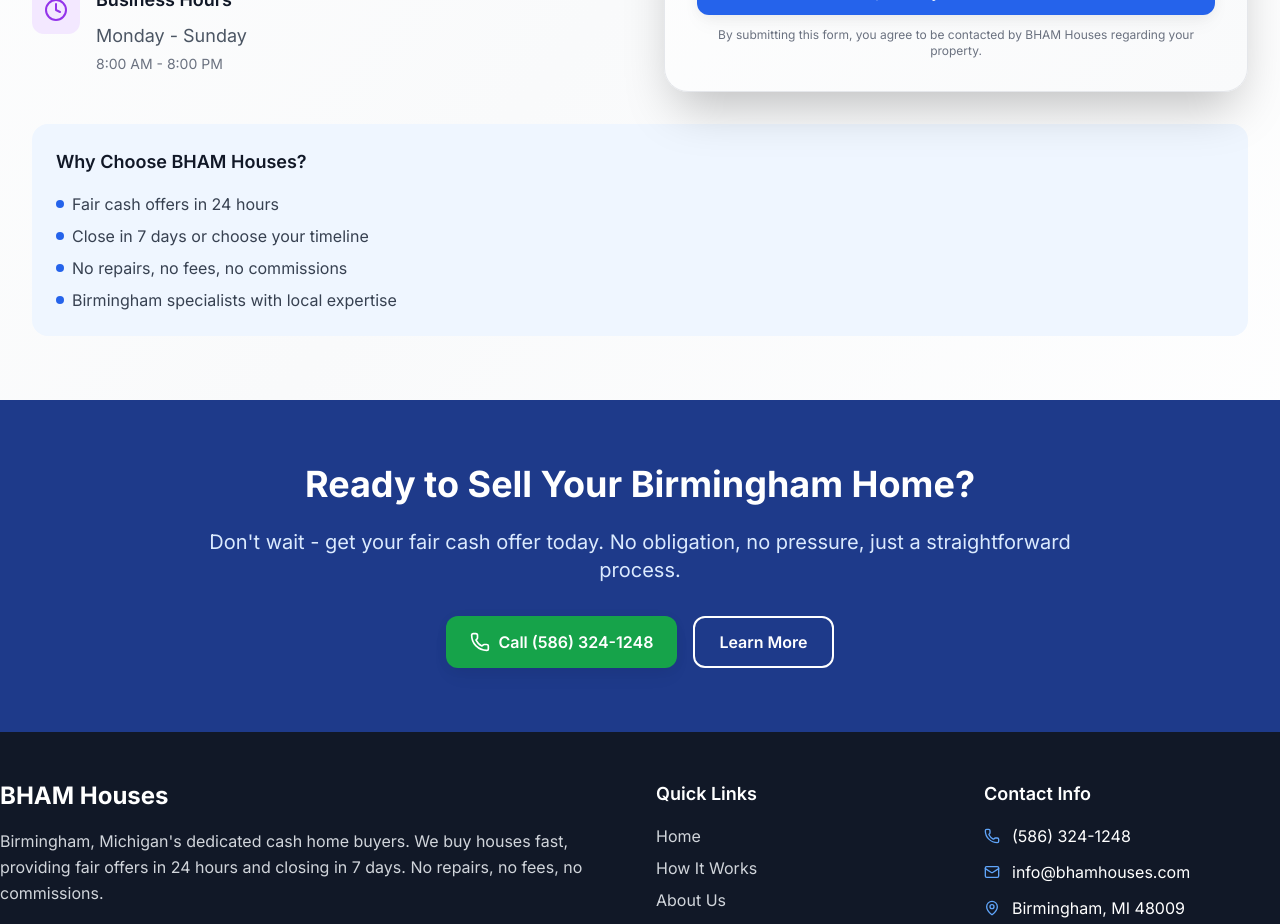
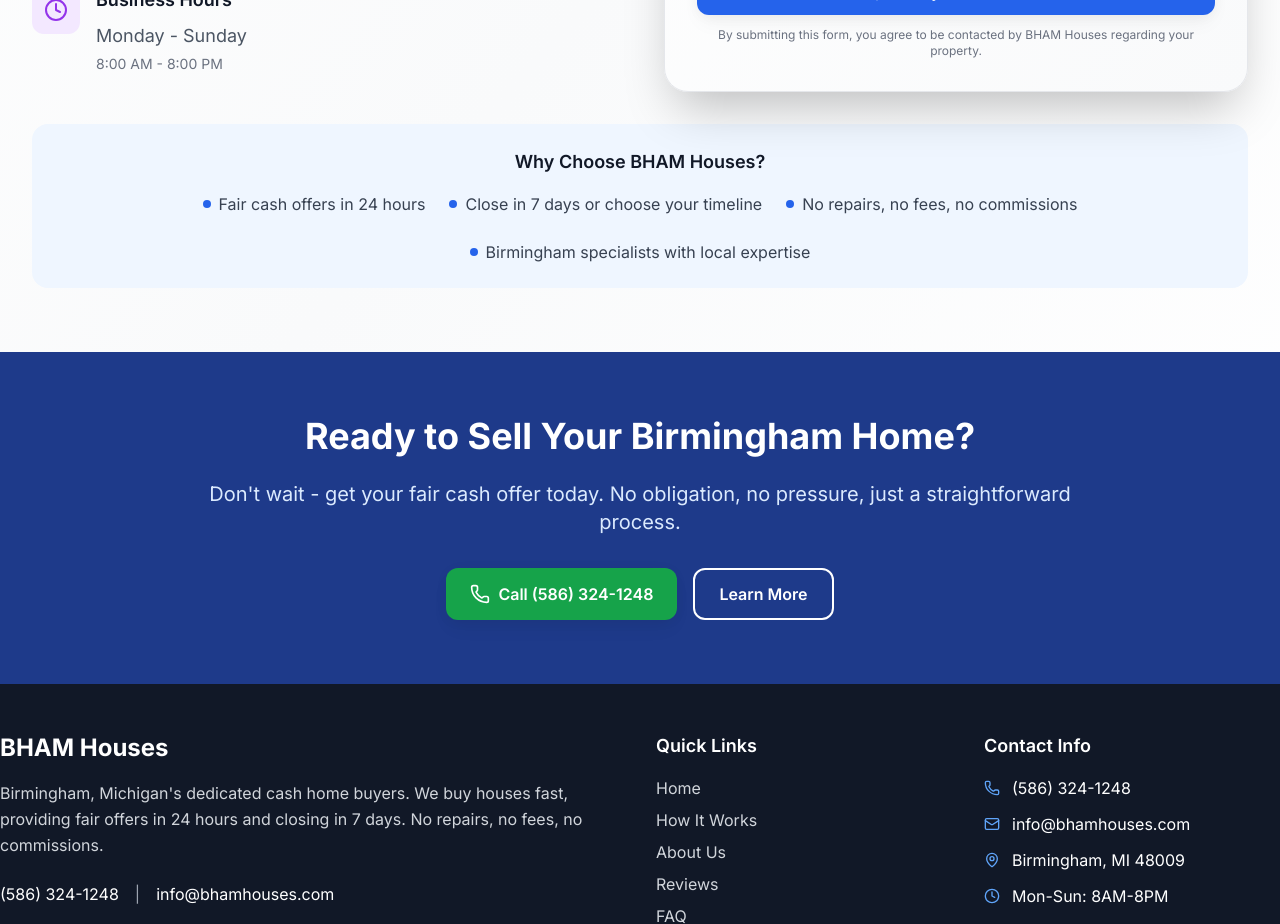
Before and after one commit to tomytomz1/bhamhouses, a Next.js app: page /contact in a window 1280 px wide. Shown: the part 880-1804 px from the top of the page. Built offline with nearby package versions, Linux system fonts and the light colour scheme; no server answers.

Commit message:
Center Why Choose BHAM Houses section and display points horizontally in one row

```diff
--- a/src/app/contact/page.tsx
+++ b/src/app/contact/page.tsx
@@ -101,26 +101,26 @@
           </div>
 
           {/* Why Choose Us - Full Width Row */}
-          <div className="bg-blue-50 rounded-2xl p-6 mt-8">
+          <div className="bg-blue-50 rounded-2xl p-6 mt-8 text-center">
             <h3 className="text-lg font-semibold text-gray-900 mb-4">Why Choose BHAM Houses?</h3>
-            <ul className="space-y-2 text-gray-700">
-              <li className="flex items-center space-x-2">
-                <div className="w-2 h-2 bg-blue-600 rounded-full"></div>
+            <div className="flex flex-wrap justify-center items-center gap-6 text-gray-700">
+              <div className="flex items-center space-x-2">
+                <div className="w-2 h-2 bg-blue-600 rounded-full flex-shrink-0"></div>
                 <span>Fair cash offers in 24 hours</span>
-              </li>
-              <li className="flex items-center space-x-2">
-                <div className="w-2 h-2 bg-blue-600 rounded-full"></div>
+              </div>
+              <div className="flex items-center space-x-2">
+                <div className="w-2 h-2 bg-blue-600 rounded-full flex-shrink-0"></div>
                 <span>Close in 7 days or choose your timeline</span>
-              </li>
-              <li className="flex items-center space-x-2">
-                <div className="w-2 h-2 bg-blue-600 rounded-full"></div>
+              </div>
+              <div className="flex items-center space-x-2">
+                <div className="w-2 h-2 bg-blue-600 rounded-full flex-shrink-0"></div>
                 <span>No repairs, no fees, no commissions</span>
-              </li>
-              <li className="flex items-center space-x-2">
-                <div className="w-2 h-2 bg-blue-600 rounded-full"></div>
+              </div>
+              <div className="flex items-center space-x-2">
+                <div className="w-2 h-2 bg-blue-600 rounded-full flex-shrink-0"></div>
                 <span>Birmingham specialists with local expertise</span>
-              </li>
-            </ul>
+              </div>
+            </div>
           </div>
         </div>
       </section>
```
